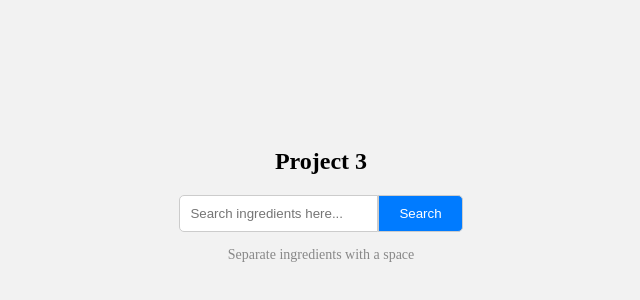
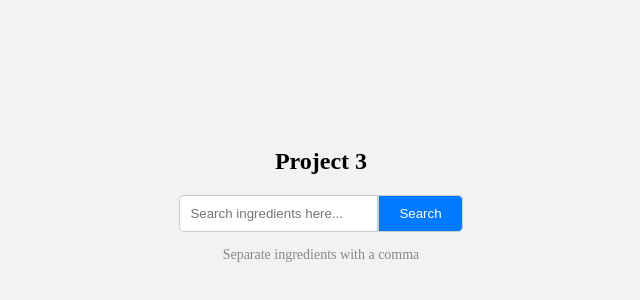
Before and after one commit to ericbratu/Project3DSA, a plain HTML site: page index.html in a window 1280 px wide. Shown: the part 196-496 px from the top of the page, 319-959 px from the left. Drawn offline with Linux system fonts and the light colour scheme.

Commit message:
Update index.html

```diff
--- a/index.html
+++ b/index.html
@@ -14,7 +14,7 @@
                 <input type="text" id="search-bar" placeholder="Search ingredients here...">
                 <button id="search-button">Search</button>
             </div>
-            <p class="subtext">Separate ingredients with a space</p>
+            <p class="subtext">Separate ingredients with a comma</p>
         </div>
     </div>
 </body>
```
